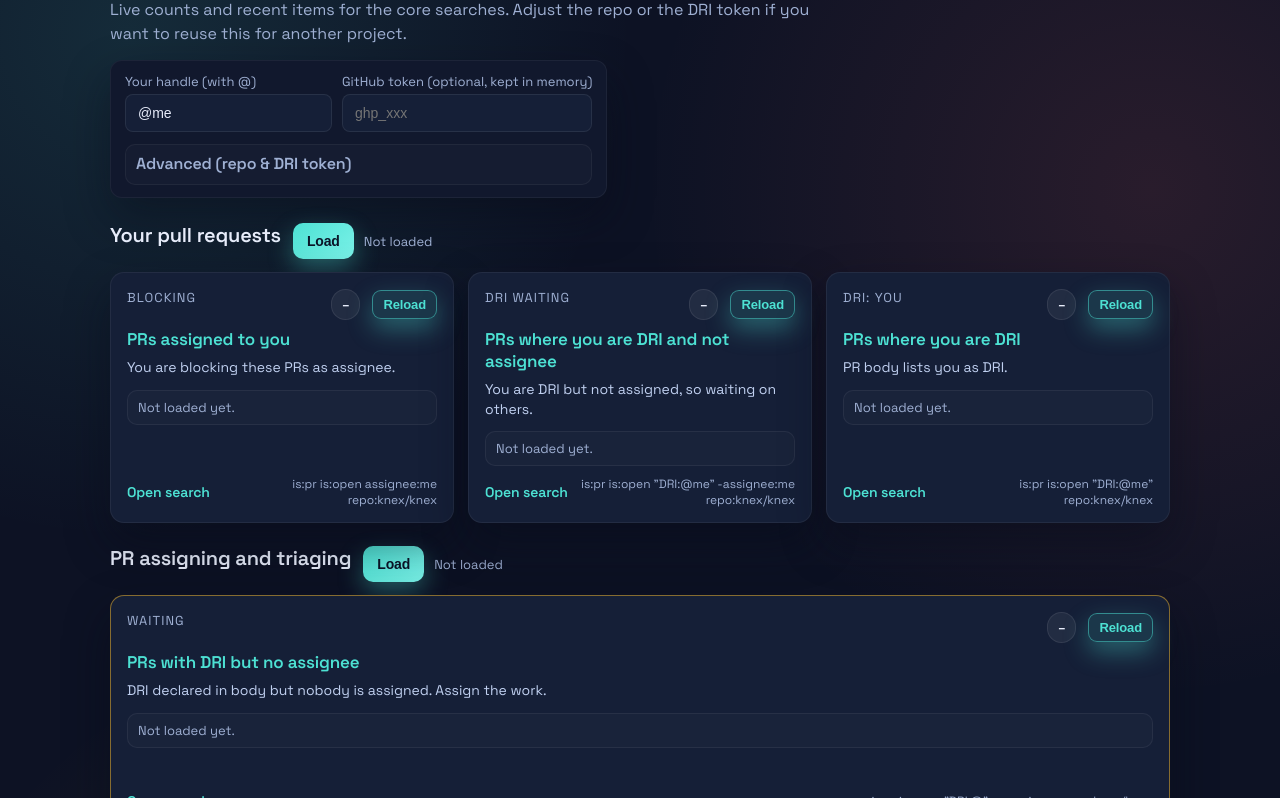
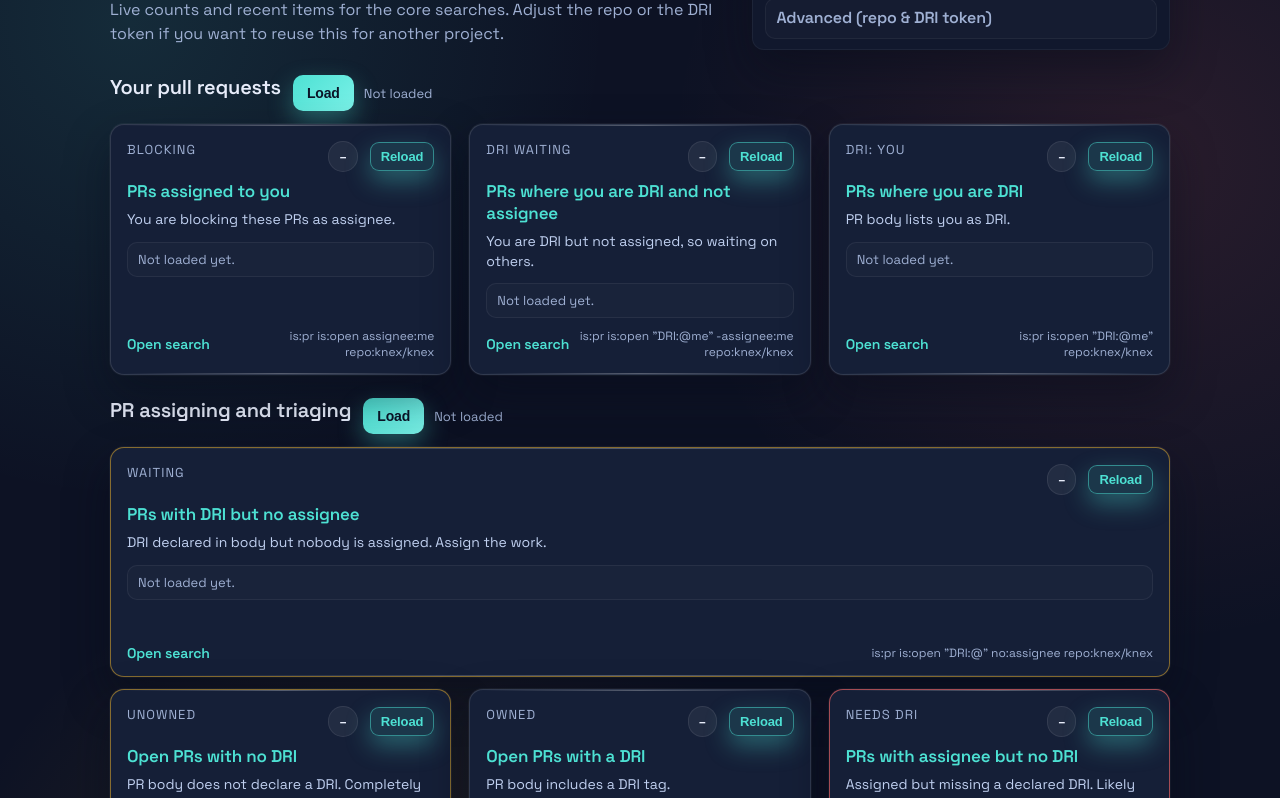
Before and after one commit to mobily-enterprises/github-repo-dash, a website: page docs/index.html in a window 1280 px wide. Shown: the part 120-918 px from the top of the page. Drawn offline with Linux system fonts and the light colour scheme.

Commit message:
Visual improvements

```diff
--- a/docs/index.html
+++ b/docs/index.html
@@ -44,11 +44,16 @@
 
     header {
       margin-bottom: 24px;
-      display: flex;
-      gap: 14px;
-      align-items: center;
-      justify-content: space-between;
-      flex-wrap: wrap;
+      display: grid;
+      grid-template-columns: 1.5fr 1fr;
+      gap: 16px;
+      align-items: start;
+    }
+
+    @media (max-width: 880px) {
+      header {
+        grid-template-columns: 1fr;
+      }
     }
 
     .title {
@@ -73,13 +78,31 @@
     .controls {
       background: var(--panel);
       border: 1px solid rgba(255, 255, 255, 0.05);
-      padding: 12px 14px;
+      padding: 10px 12px;
       border-radius: 12px;
       display: flex;
-      gap: 12px;
+      gap: 10px;
       flex-direction: column;
       flex-wrap: wrap;
       box-shadow: var(--shadow);
+      align-self: stretch;
+    }
+
+    .controls .control-row {
+      align-items: flex-start;
+    }
+
+    .controls .control-row label {
+      flex: 1;
+      flex-direction: column;
+      align-items: flex-start;
+      gap: 6px;
+      min-width: 0;
+    }
+
+    .controls .control-row input:not([type="checkbox"]) {
+      min-width: 0;
+      width: 100%;
     }
 
     .control-row {
@@ -242,12 +265,13 @@
     .grid {
       display: grid;
       grid-template-columns: repeat(auto-fit, minmax(320px, 1fr));
-      gap: 14px;
+      gap: 18px;
     }
 
     .priority-grid {
       grid-template-columns: minmax(320px, 1fr);
-      margin-bottom: 8px;
+      gap: 18px;
+      margin-bottom: 12px;
     }
 
     .card {
@@ -256,14 +280,39 @@
       padding: 16px 16px 14px 16px;
       color: inherit;
       text-decoration: none;
-      border: 1px solid rgba(255, 255, 255, 0.06);
-      box-shadow: var(--shadow);
+      border: 1px solid rgba(255, 255, 255, 0.12);
+      box-shadow: var(--shadow), 0 0 0 1px rgba(255, 255, 255, 0.05);
       transition: transform 0.15s ease, border 0.15s ease, box-shadow 0.15s ease;
       display: flex;
       flex-direction: column;
       gap: 8px;
       min-height: 230px;
       position: relative;
+      overflow: hidden;
+    }
+
+    .card::before {
+      content: "";
+      position: absolute;
+      inset: -4px;
+      border-radius: 16px;
+      border: 1px solid rgba(255, 255, 255, 0.06);
+      pointer-events: none;
+    }
+
+    .card::after {
+      content: "";
+      position: absolute;
+      left: 10px;
+      right: 10px;
+      top: -1px;
+      bottom: -1px;
+      background:
+        linear-gradient(90deg, transparent, rgba(255, 255, 255, 0.28), transparent) top,
+        linear-gradient(90deg, transparent, rgba(255, 255, 255, 0.28), transparent) bottom;
+      background-size: 100% 2px, 100% 2px;
+      background-repeat: no-repeat;
+      pointer-events: none;
     }
 
     .card[data-tone="warn"] {
@@ -513,8 +562,7 @@
     <header>
       <div class="title">
         <div class="pill-row">
-          <span class="pill">Developer's</span>
-          <span class="pill">Dashboard</span>
+          <span class="pill">Developer's Dashboard</span>
         </div>
         <h1>Repository triage snapshot</h1>
         <p>Live counts and recent items for the core searches. Adjust the repo or the DRI token if you want to reuse this
@@ -525,7 +573,7 @@
           <label>Your handle (with @)
             <input id="handle" type="text" value="@me" aria-label="Handle" />
           </label>
-          <label>GitHub token (optional, kept in memory)
+          <label title="Optional; kept in memory for this session">GitHub token (optional)
             <input id="token" type="password" placeholder="ghp_xxx" aria-label="GitHub token" />
           </label>
         </div>
```
